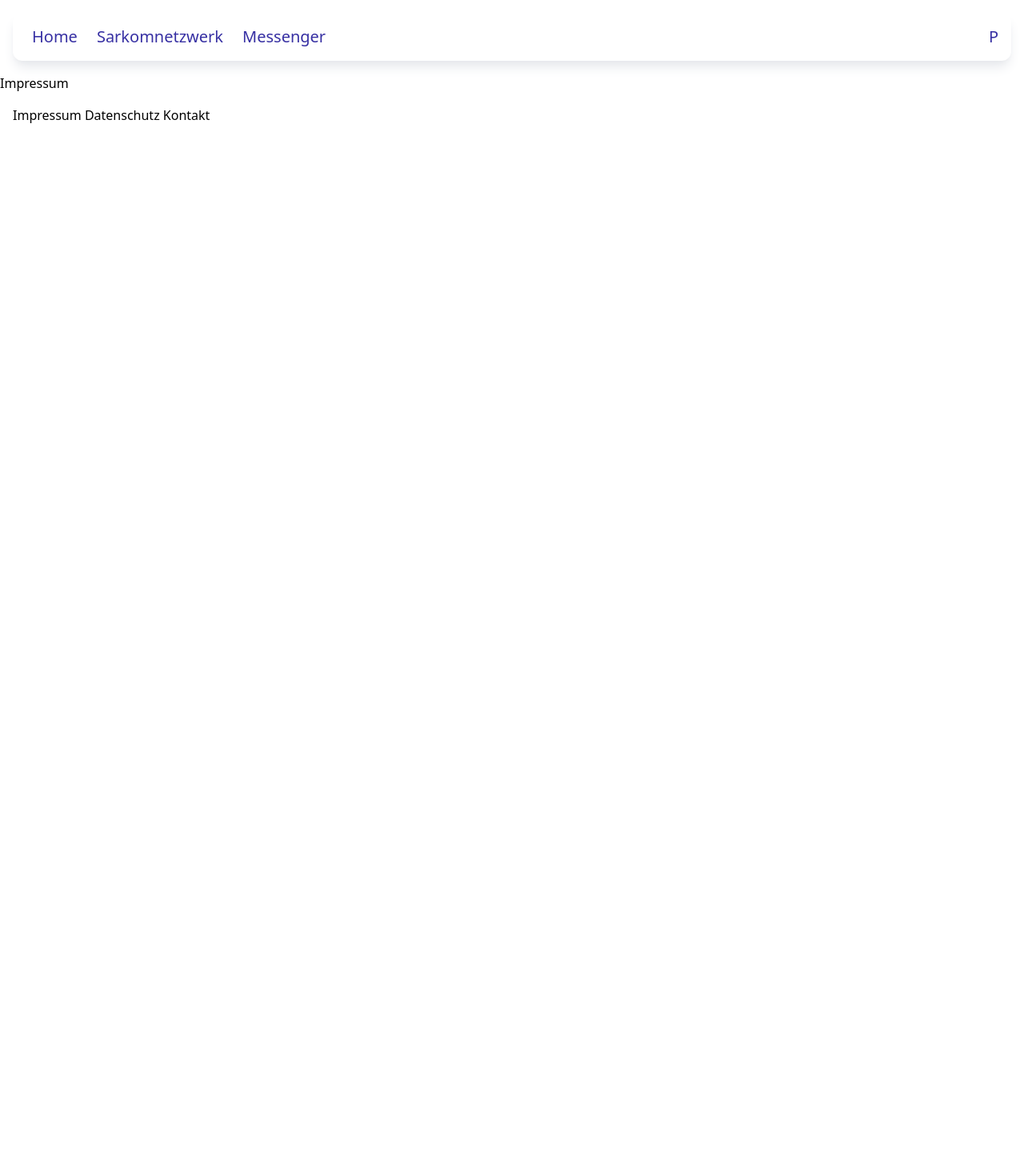
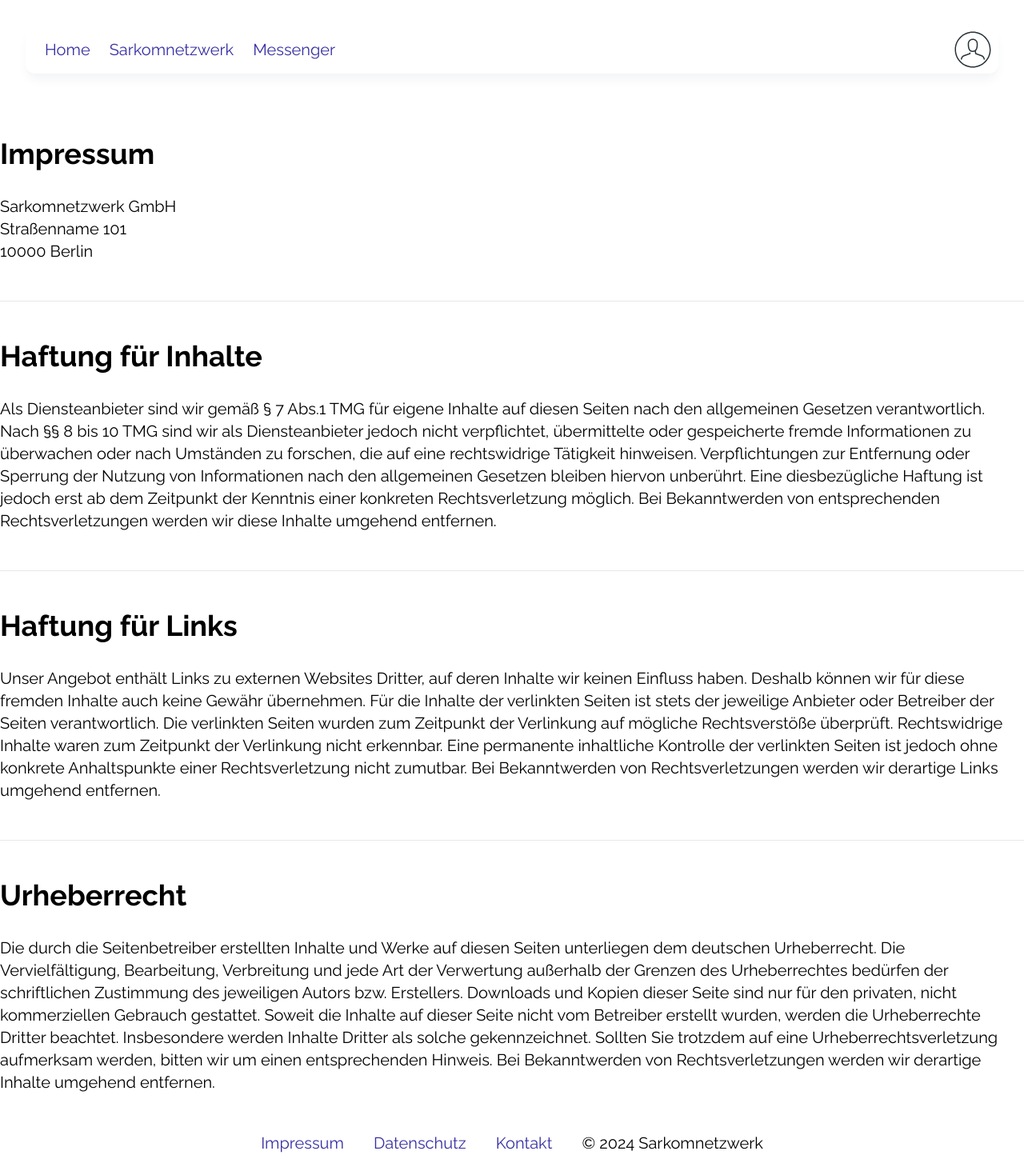
Before and after one commit to krille-chan/sarkomnetzwerk, an Eleventy site: page src/impressum.njk in a window 1280 px wide. Shown: the whole page at 80% size. Before the commit the page ends 800 px from the top, so only its background shows below. Built offline with nearby package versions, Linux system fonts and the light colour scheme; Eleventy itself is replaced by a stand-in of ours; files that its build step writes are made by us from their sources.

Commit message:
chore: Add impressum design

```diff
--- a/package.json
+++ b/package.json
@@ -4,8 +4,8 @@
   "description": "",
   "main": "index.js",
   "scripts": {
-    "run": "npx @11ty/eleventy --serve",
-    "tailwind": "npx tailwindcss -i ./src/style/base.css -o ./public/output.css --watch"
+    "serve": "npx @11ty/eleventy --serve",
+    "tailwind": "npx tailwindcss --watch --output public/output.css"
   },
   "keywords": [],
   "author": "",
--- a/src/_includes/layout.njk
+++ b/src/_includes/layout.njk
@@ -9,25 +9,33 @@
     <meta name="viewport" content="width=device-width, initial-scale=1.0">
     <title>{{ title }}</title>
     <link rel="stylesheet" href="/output.css"/>
+    <link rel="preconnect" href="https://fonts.googleapis.com">
+    <link rel="preconnect" href="https://fonts.gstatic.com" crossorigin>
+    <link
+      href="https://fonts.googleapis.com/css2?family=Raleway:ital,wght@0,100..900;1,100..900&display=swap"
+      rel="stylesheet">
   </head>
   <body>
-    <header class="p-4">
-      <nav class="shadow-lg shadow-gray-200 rounded-xl p-4 flex gap-2 text-indigo-800 text-xl">
-        <a class="{{ 'bg-indigo-50' if title == "Home"}} px-2 rounded hover:underline hover:text-indigo-600" href="/">Home</a>
-        <a class="{{ 'bg-indigo-50' if title == "Netzwerk"}} px-2 rounded hover:underline hover:text-indigo-600" href="/netzwerk/">Sarkomnetzwerk</a>
-        <a class="{{ 'bg-indigo-50' if title == "Messenger"}} px-2 rounded hover:underline hover:text-indigo-600" href="/messenger/">Messenger</a>
+    <header class="p-8">
+      <div class="shadow-lg shadow-gray-100 rounded-xl flex text-indigo-800 text-xl items-center">
+        <nav class="flex flex-row gap-2 flex-1 p-4">
+          <a class="{{ 'bg-indigo-50' if title == "Home"}} px-2 rounded hover:text-indigo-600" href="/">Home</a>
+          <a class="{{ 'bg-indigo-50' if title == "Netzwerk"}} px-2 rounded hover:text-indigo-600" href="/netzwerk/">Sarkomnetzwerk</a>
+          <a class="{{ 'bg-indigo-50' if title == "Messenger"}} px-2 rounded hover:text-indigo-600" href="/messenger/">Messenger</a>
+        </nav>
         <div class="flex-grow"></div>
-        <a>P</a>
-      </nav>
+        <a><img src="/assets/profile.svg" class="w-12 h-12 mx-2"/></a>
+      </div>
     </header>
-    <div class="">
+    <div>
       {{ content | safe }}
     </div>
-    <footer class="p-4">
+    <footer class="p-4 text-center text-xl">
       <nav>
-        <a href="/impressum/">Impressum</a>
-        <a href="/datenschutz/">Datenschutz</a>
-        <a href="/kontakt/">Kontakt</a>
+        <a href="/impressum/" class="p-4 text-indigo-800 hover:text-indigo-600">Impressum</a>
+        <a href="/datenschutz/" class="p-4 text-indigo-800 hover:text-indigo-600">Datenschutz</a>
+        <a href="/kontakt/" class="p-4 text-indigo-800 hover:text-indigo-600">Kontakt</a>
+        <span class="p-4">© 2024 Sarkomnetzwerk</span>
       </nav>
     </footer>
   </body>
--- a/src/impressum.njk
+++ b/src/impressum.njk
@@ -3,4 +3,39 @@ title: Impressum
 layout: "layout.njk"
 ---
 
-Impressum
+<div class="container mx-auto text-xl">
+    <h1 class="text-4xl font-bold pb-8 pt-12">Impressum</h1>
+    <p>
+        Sarkomnetzwerk GmbH<br/> Straßenname 101<br/> 10000 Berlin<br/>
+    </p>
+    <h2 class="text-4xl font-bold pb-8 pt-12 mt-12 border-t">Haftung für Inhalte</h2>
+    <p>
+        Als Diensteanbieter sind wir gemäß § 7 Abs.1 TMG für eigene Inhalte auf diesen Seiten nach den allgemeinen Gesetzen
+        verantwortlich. Nach §§ 8 bis 10 TMG sind wir als Diensteanbieter jedoch nicht verpflichtet, übermittelte oder
+        gespeicherte fremde Informationen zu überwachen oder nach Umständen zu forschen, die auf eine rechtswidrige Tätigkeit
+        hinweisen. Verpflichtungen zur Entfernung oder Sperrung der Nutzung von Informationen nach den allgemeinen Gesetzen
+        bleiben hiervon unberührt. Eine diesbezügliche Haftung ist jedoch erst ab dem Zeitpunkt der Kenntnis einer konkreten
+        Rechtsverletzung möglich. Bei Bekanntwerden von entsprechenden Rechtsverletzungen werden wir diese Inhalte umgehend
+        entfernen.
+    </p>
+    <h2 class="text-4xl font-bold pb-8 pt-12 mt-12 border-t">Haftung für Links</h2>
+    <p>
+        Unser Angebot enthält Links zu externen Websites Dritter, auf deren Inhalte wir keinen Einfluss haben. Deshalb können
+        wir für diese fremden Inhalte auch keine Gewähr übernehmen. Für die Inhalte der verlinkten Seiten ist stets der
+        jeweilige Anbieter oder Betreiber der Seiten verantwortlich. Die verlinkten Seiten wurden zum Zeitpunkt der Verlinkung
+        auf mögliche Rechtsverstöße überprüft. Rechtswidrige Inhalte waren zum Zeitpunkt der Verlinkung nicht erkennbar. Eine
+        permanente inhaltliche Kontrolle der verlinkten Seiten ist jedoch ohne konkrete Anhaltspunkte einer Rechtsverletzung
+        nicht zumutbar. Bei Bekanntwerden von Rechtsverletzungen werden wir derartige Links umgehend entfernen.
+    </p>
+    <h2 class="text-4xl font-bold pb-8 pt-12 mt-12 border-t">Urheberrecht</h2>
+    <p>
+        Die durch die Seitenbetreiber erstellten Inhalte und Werke auf diesen Seiten unterliegen dem deutschen Urheberrecht. Die
+        Vervielfältigung, Bearbeitung, Verbreitung und jede Art der Verwertung außerhalb der Grenzen des Urheberrechtes bedürfen
+        der schriftlichen Zustimmung des jeweiligen Autors bzw. Erstellers. Downloads und Kopien dieser Seite sind nur für den
+        privaten, nicht kommerziellen Gebrauch gestattet. Soweit die Inhalte auf dieser Seite nicht vom Betreiber erstellt
+        wurden, werden die Urheberrechte Dritter beachtet. Insbesondere werden Inhalte Dritter als solche gekennzeichnet.
+        Sollten Sie trotzdem auf eine Urheberrechtsverletzung aufmerksam werden, bitten wir um einen entsprechenden Hinweis. Bei
+        Bekanntwerden von Rechtsverletzungen werden wir derartige Inhalte umgehend entfernen.
+    </p>
+    <div class="my-8"></div>
+</div>
--- a/src/index.njk
+++ b/src/index.njk
@@ -3,12 +3,12 @@ title: Home
 layout: "layout.njk"
 ---
 
-<article class="border-b p-4">
-    <div class="flex">
+<article class="border-b text-xl">
+    <div class="flex container mx-auto">
         <div class="flex-1 flex justify-center">
             <img class="w-56" src="/assets/placeholder.svg" alt="placeholder"/>
         </div>
-        <div class="flex-1">
+        <div class="flex-1 p-16">
             <p>
                 Lorem ipsum dolor sit amet, consetetur sadipscing elitr, sed diam nonumy eirmod tempor invidunt ut labore et dolore
                 magna aliquyam erat, sed diam voluptua.
@@ -19,9 +19,9 @@ layout: "layout.njk"
         </div>
     </div>
 </article>
-<article class="border-b p-4">
-    <div class="flex">
-        <div class="flex-1">
+<article class="border-b text-xl">
+    <div class="flex container mx-auto">
+        <div class="flex-1 p-16">
             <p>
                 Lorem ipsum dolor sit amet, consetetur sadipscing elitr, sed diam nonumy eirmod tempor invidunt ut labore et dolore
                 magna aliquyam erat, sed diam voluptua.
--- a/tailwind.config.js
+++ b/tailwind.config.js
@@ -3,6 +3,9 @@ module.exports = {
   content: ["./src/**/*.{html,njk}"],
   theme: {
     extend: {},
+    fontFamily: {
+      sans: ['raleway', 'sans-serif']
+    },
   },
   plugins: [],
 }
```
Also changed, not shown: public/index.html.
